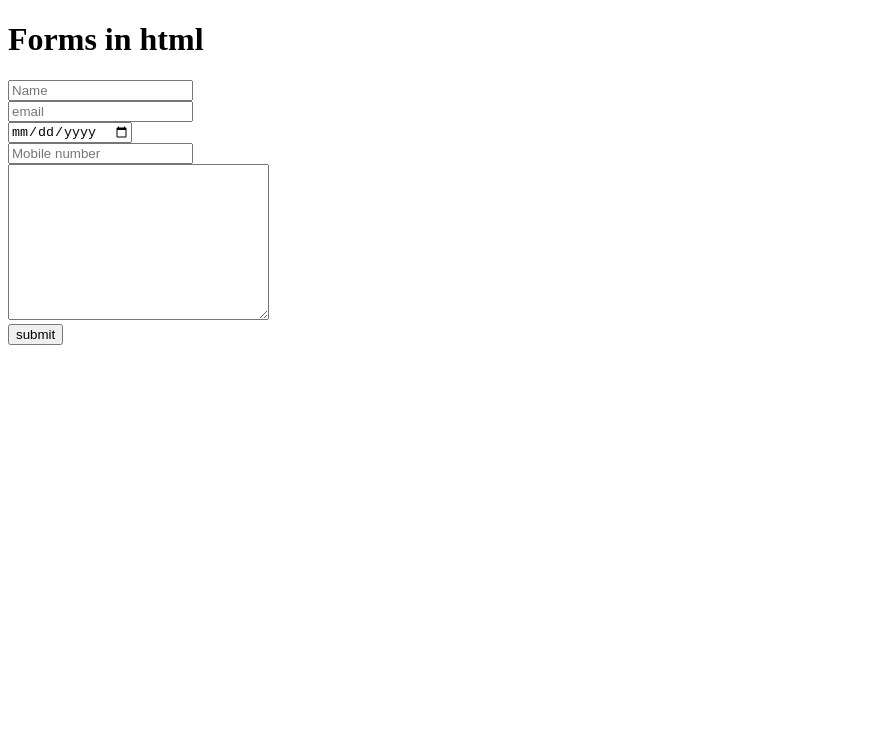
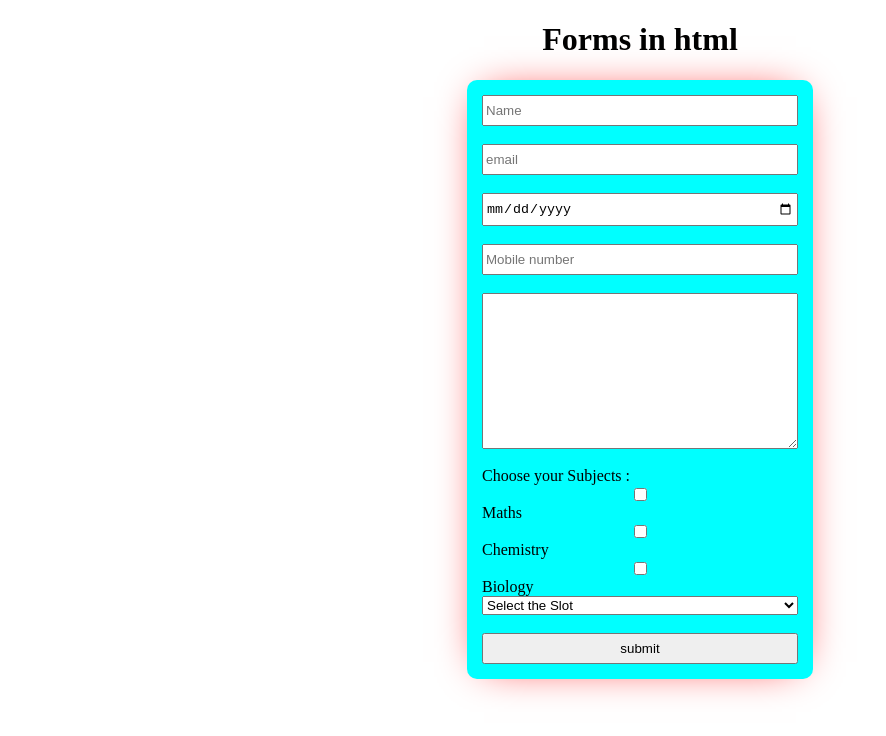
Before and after one commit to har412/surya-files-codeyoung, a plain HTML site: page form.html in a window 1280 px wide. Shown: the whole page, without its empty margins (0-886 px from the left). Drawn offline with Linux system fonts and the light colour scheme.

Commit message:
form added

```diff
--- a/form.html
+++ b/form.html
@@ -5,6 +5,24 @@
     <meta http-equiv="X-UA-Compatible" content="IE=edge">
     <meta name="viewport" content="width=device-width, initial-scale=1.0">
     <title>Forms</title>
+    <style>
+        form{
+            display: flex;
+            flex-direction: column;
+            width: 25%;
+            margin: auto;
+            padding: 15px;
+            background: aqua;
+            border-radius: 10px;
+            box-shadow: 0px 0px 41px -17px  red;
+        }
+        h1{
+            text-align: center;
+        }
+        input{
+            padding: 6px 2px;
+        }
+    </style>
 </head>
 <body>
 
@@ -16,12 +34,34 @@
 
     <form action="backend.js" method="post">
 
-        <input type="text" placeholder="Name"> <br>
-        <input type="email" placeholder="email"> <br>
-        <input type="date" placeholder="Date of birth"> <br>
-        <input type="number" placeholder="Mobile number"> <br>
+        <input type="text" placeholder="Name" required> <br>
+        <input type="email" placeholder="email" required> <br>
+        <input type="date" placeholder="Date of birth" > <br>
+        <input type="number" placeholder="Mobile number" required> <br>
+        <!-- <input type="range"> -->
        <textarea name="" id="" cols="30" rows="10"></textarea> <br>
-        <input type="submit" value="submit">
+
+        <!-- <label for="">Choose a gender : </label>
+        <input type="radio" name="gender"> Male
+        <input type="radio" name="gender"> Female -->
+
+        <label for="">Choose your Subjects :</label>
+        <input type="checkbox" name="gender"> Maths
+        <input type="checkbox" name="gender"> Chemistry
+        <input type="checkbox" name="gender"> Biology
+<br>
+        <select name="" id="">
+            <option value="">Select the Slot</option>
+            <option value="1">4pm - 5pm</option>
+            <option value="2">5pm - 6pm</option>
+            <option value="3">6pm - 7pm</option>
+        </select>
+
+
+
+
+
+      <br>  <input type="submit" value="submit">
 
 
 
```
